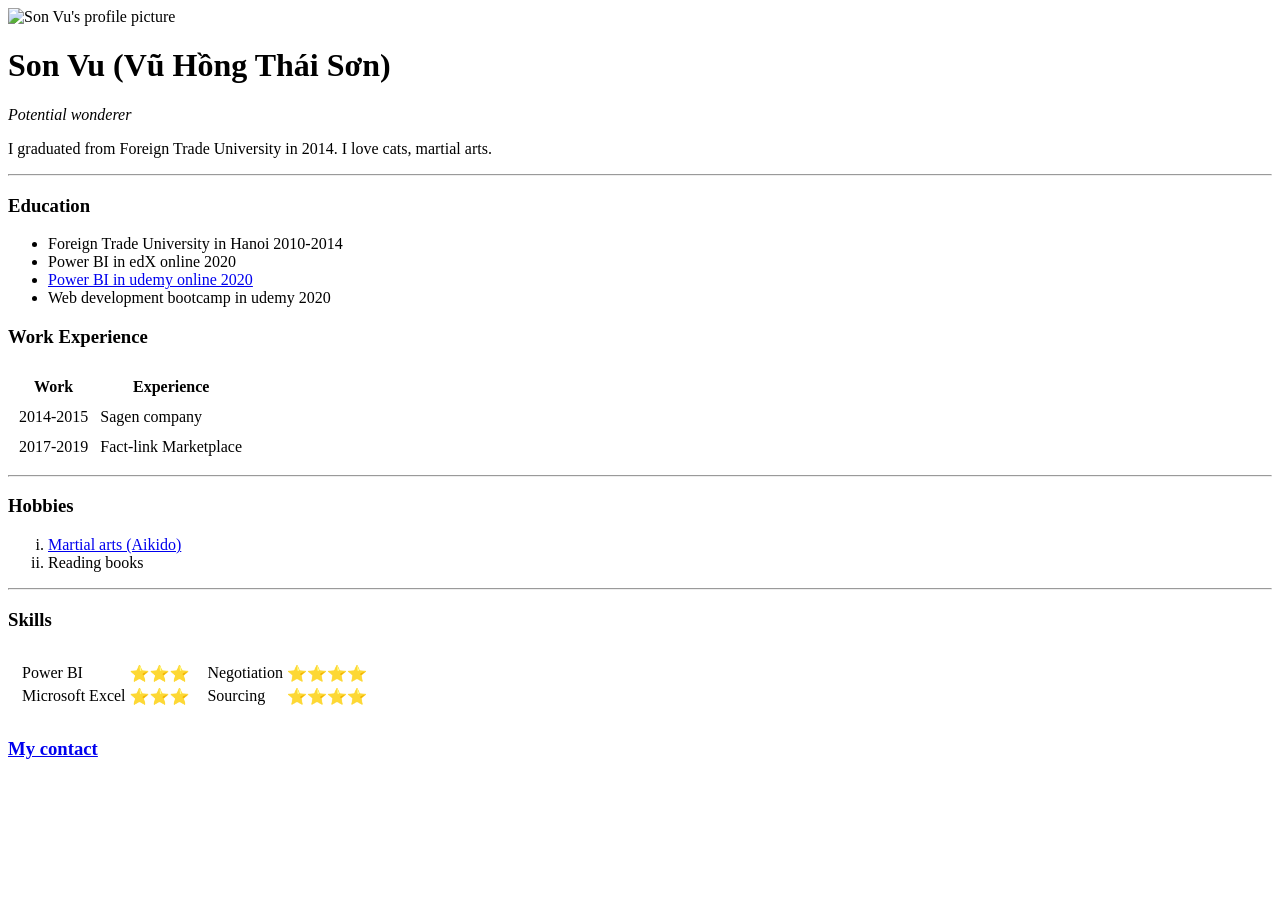
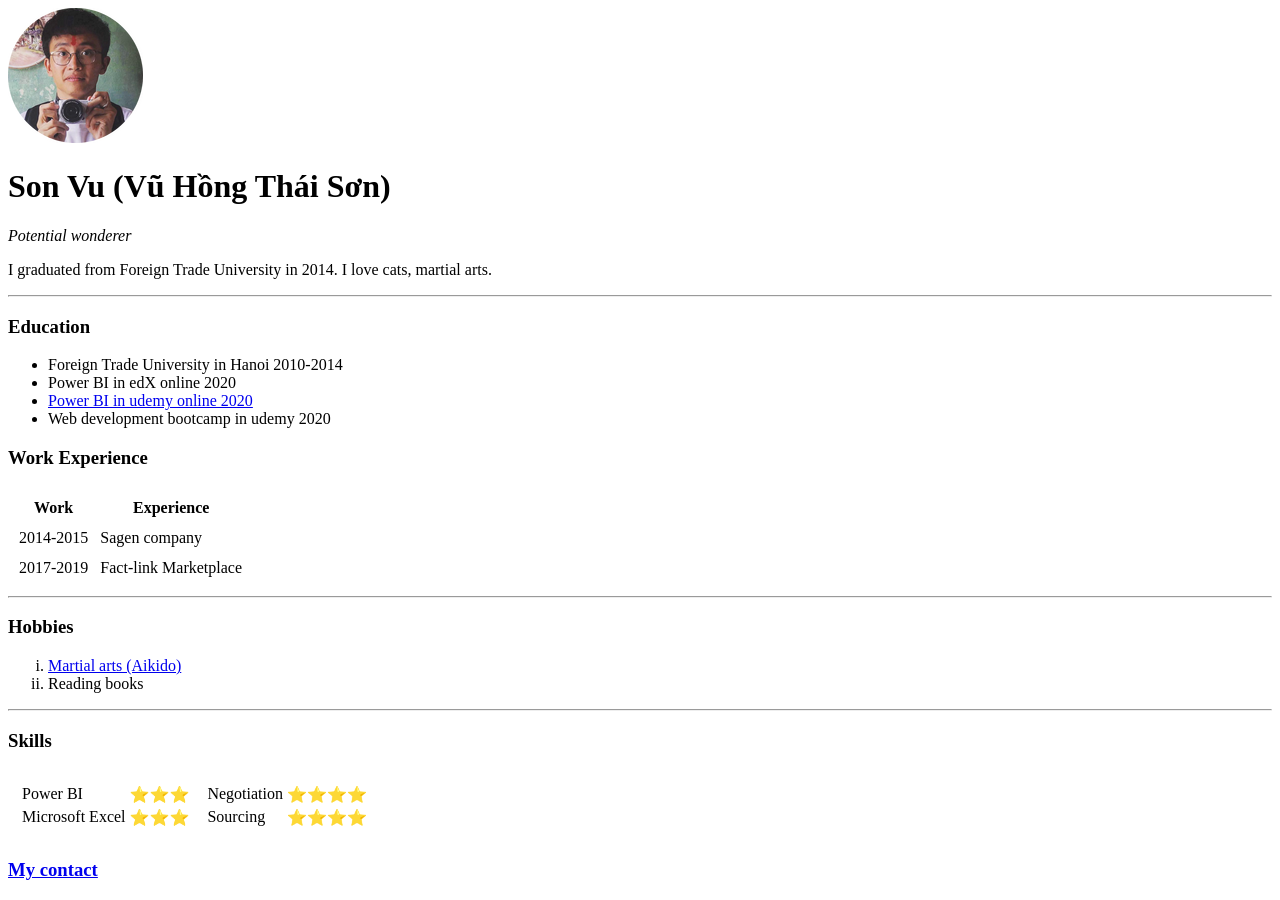
Before and after one commit to sonvu2008/cv, a plain HTML site: page index.html in a window 1280 px wide. Before the commit the page ends 800 px from the top, so only its background shows below. Drawn offline with Linux system fonts and the light colour scheme.

Commit message:
Update index.html

```diff
--- a/index.html
+++ b/index.html
@@ -7,7 +7,7 @@
 </head>
 
 <body>
-  <img src="Son Vu's profile picture (circle).png" alt="Son Vu's profile picture">
+  <img src="rsz_1son_vus_profile_picture_circle.png" alt="Son Vu's profile picture">
   <h1>Son Vu (Vũ Hồng Thái Sơn)</h1>
   <p>
     <em>Potential wonderer</em>
```
